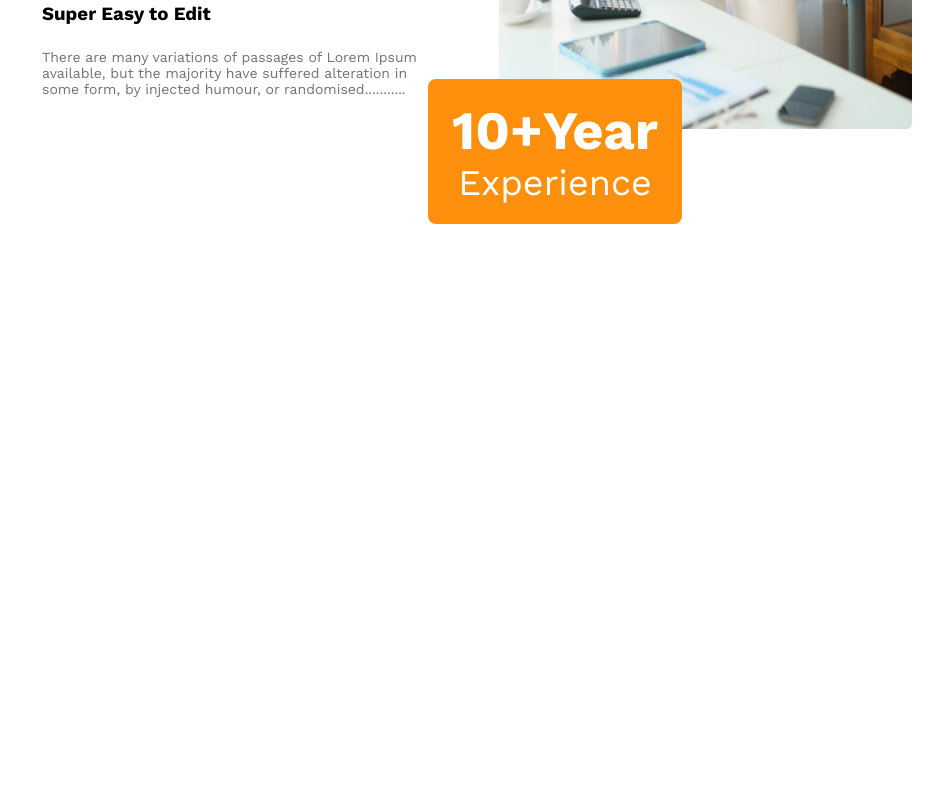
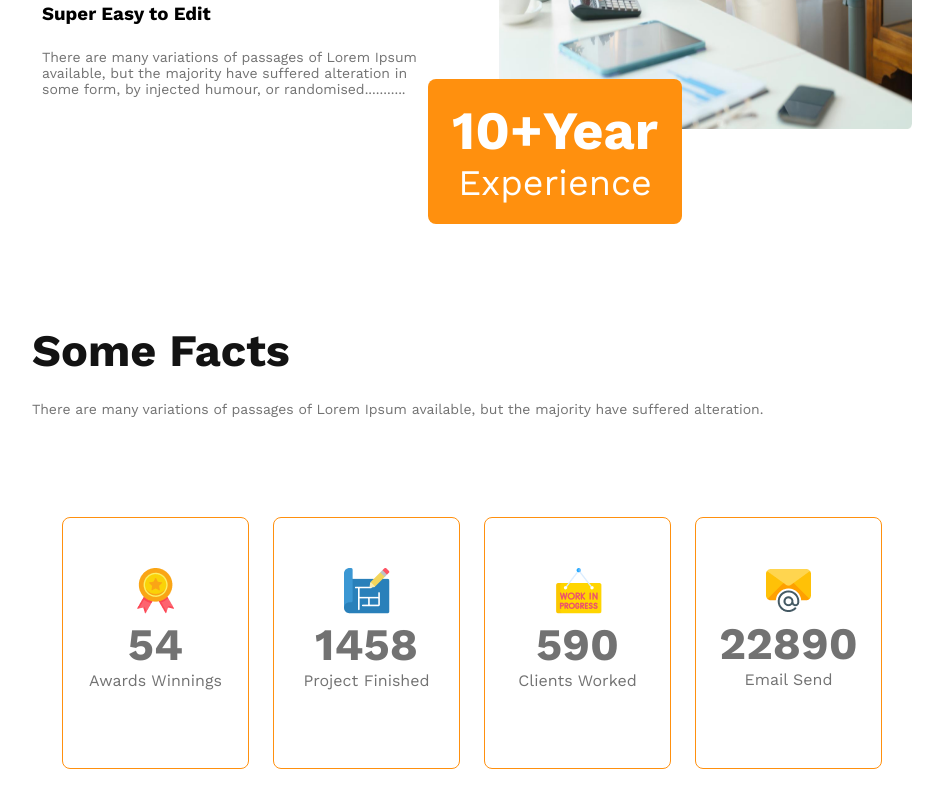
Before and after one commit to Tanvir3232/assignment-2, a plain HTML site: page index.html in a window 1280 px wide. Shown: the part 2274-3081 px from the top of the page, without its empty margins (168-1111 px from the left). Before the commit the page ends 2598 px from the top, so only its background shows below. Drawn offline with nearby package versions, Linux system fonts and the light colour scheme.

Commit message:
some fact section

```diff
--- a/index.html
+++ b/index.html
@@ -62,7 +62,7 @@
     <section class="container">
         <div class="feature-details">
             <div class="featurelists">
-                <h2 class="feature-title bordered">Features you will love & enjoy</h2>
+                <h2 class="feature-title secondary-color bordered">Features you will love & enjoy</h2>
                 <p class="feature-description primary-color">There are many variations of passages of Lorem Ipsum available, but the majority have suffered alteration in some form, by injected humour, or randomised words which don't look even</p>
                 <div class="feature">
                    <h3 class="feature-name">Dexktop & Mobile Version</h3>
@@ -87,6 +87,34 @@
         </div>
         <button class="primary-btn experience"><h1>10+Year </h1><p>Experience</p></button>
     </section>
-    <!-- end feature section  -->
+    <!-- end feature list section  -->
+    <!-- start some facts section  -->
+    <section class="container">
+        <h3 class="feature-title secondary-color">Some Facts</h3>
+        <p class="feature-description primary-color">There are many variations of passages of Lorem Ipsum available, but the majority have suffered alteration.</p>
+        <div class="facts">
+            <div class="fact">
+                <img src="images/icons/ribon.png" alt="">
+                <h3 class="primary-color">54</h3>
+                <p class="primary-color">Awards Winnings</p>
+            </div>
+            <div class="fact">
+                <img src="images/icons/projects.png" alt="">
+                <h3 class="primary-color">1458</h3>
+                <p class="primary-color">Project Finished</p>
+            </div>
+            <div class="fact">
+                <img src="images/icons/customers.png" alt="">
+                <h3 class="primary-color">590</h3>
+                <p class="primary-color">Clients Worked</p>
+            </div>
+            <div class="fact">
+                <img src="images/icons/email.png" alt="">
+                <h3 class="primary-color">22890</h3>
+                <p class="primary-color">Email Send</p>
+            </div>
+        </div>
+    </section>
+    <!-- end some-fact section  -->
 </body>
 </html>
--- a/styles/style.css
+++ b/styles/style.css
@@ -23,9 +23,11 @@
     border-radius: 8px;
     border: 0px;
 }
-.container{
+
+.container {
     margin: 100px 200px;
 }
+
 /* header styles */
 .header {
     background: rgba(255, 144, 14, 0.1);
@@ -87,63 +89,92 @@
 }
 
 /* feature section styles */
-.features{
+.features {
     display: flex;
     align-items: center;
     gap: 70px;
 }
-.feature-teams{
+
+.feature-teams {
     display: grid;
-    grid-template-columns: repeat(2,1fr);
+    grid-template-columns: repeat(2, 1fr);
     grid-column-gap: 24px;
     grid-row-gap: 24px;
 }
-.team{
+
+.team {
     width: 200px;
     height: 200px;
 }
-.team img{
+
+.team img {
     width: 100%;
 }
 
-.feature-title{
+.feature-title {
     font-size: 45px;
     font-weight: 700;
 }
-.feature-title span{
+
+.feature-title span {
     color: #FF900E;
 }
-.feature-description{
+
+.feature-description {
     font-size: 14px;
     font-weight: 400;
     margin: 24px 0px 32px;
 }
 
 /* Feature lists section styles */
-.feature-details{
+.feature-details {
     display: flex;
     gap: 54px;
     justify-content: space-between;
 }
-.featurelists{
-    width:100%;
+
+.featurelists {
+    width: 100%;
 }
-.feature-title.bordered{
+
+.feature-title.bordered {
     padding-left: 20px;
     border-left: 3px solid #FF900E;
 }
-.feature{
+
+.feature {
     padding-left: 10px;
 }
-.feature-banner{
+
+.feature-banner {
     width: 100%;
 }
-.feature-banner img{
+
+.feature-banner img {
     width: 100%;
     height: 100%;
 }
-.experience{
+
+.experience {
     margin-left: 45%;
     margin-top: -50px;
     font-size: 36px;
 }
+
+/* some facts section  */
+.facts{
+    display: flex;
+    margin: 100px 30px;
+    gap: 24px;
+}
+.fact {
+    width: 250px;
+    height: 200px;
+    border: 1px solid #FF900E;
+    border-radius: 8px;
+    text-align: center;
+    padding: 50px 0px 0px;
+}
+.fact h3{
+    font-size: 45px;
+}
```
